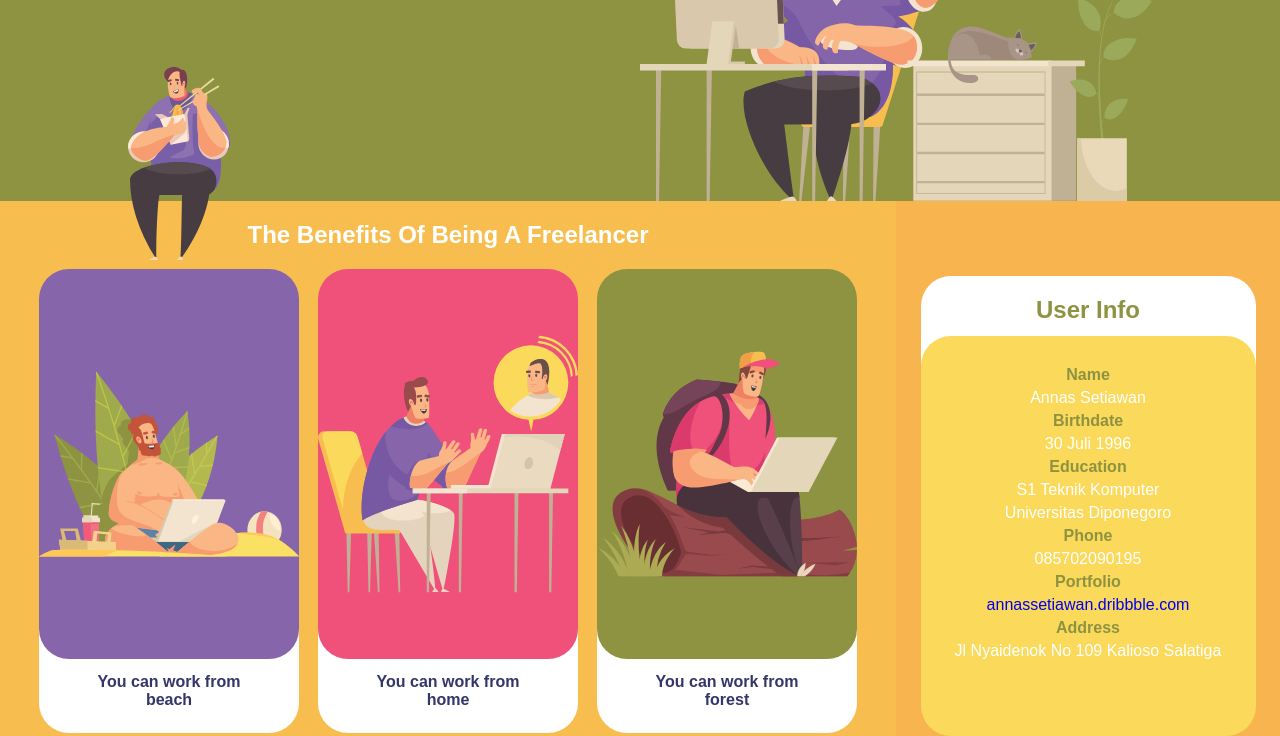
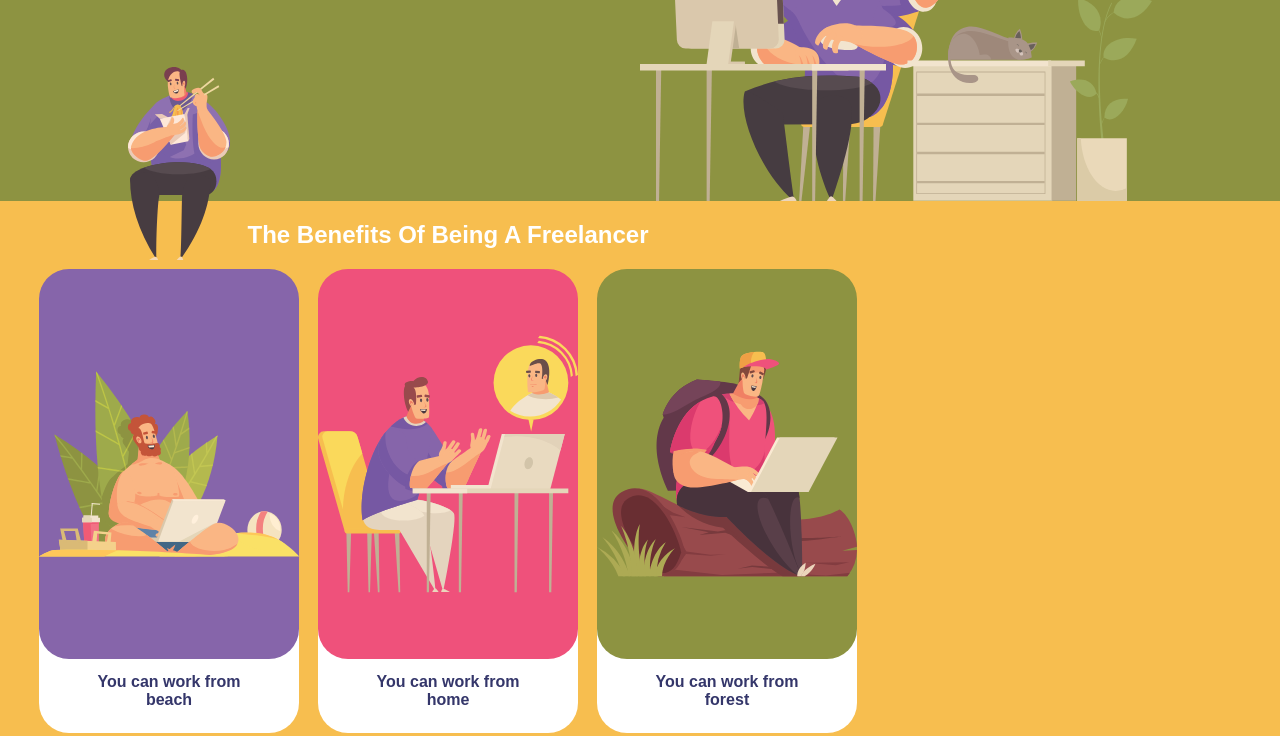
Before and after one commit to annassetiawan/annassetiawan.github.io, a plain HTML site: page index.html in a window 1280 px wide. Shown: the part 229-965 px from the top of the page. Drawn offline with Linux system fonts and the light colour scheme.

Commit message:
Minor Changes

```diff
--- a/index.html
+++ b/index.html
@@ -74,7 +74,7 @@
             </article>
         </div>
 
-        <aside>
+        <!-- <aside>
             <div class="wrapper">
                 <h2 class="title-user">User Info</h2>
                 <ul class="user">
@@ -95,7 +95,7 @@
             </div>
 
 
-        </aside>
+        </aside> -->
     </main>
 
     <footer> Copyrights &#169; annassetiawan 2020 </footer>
```
